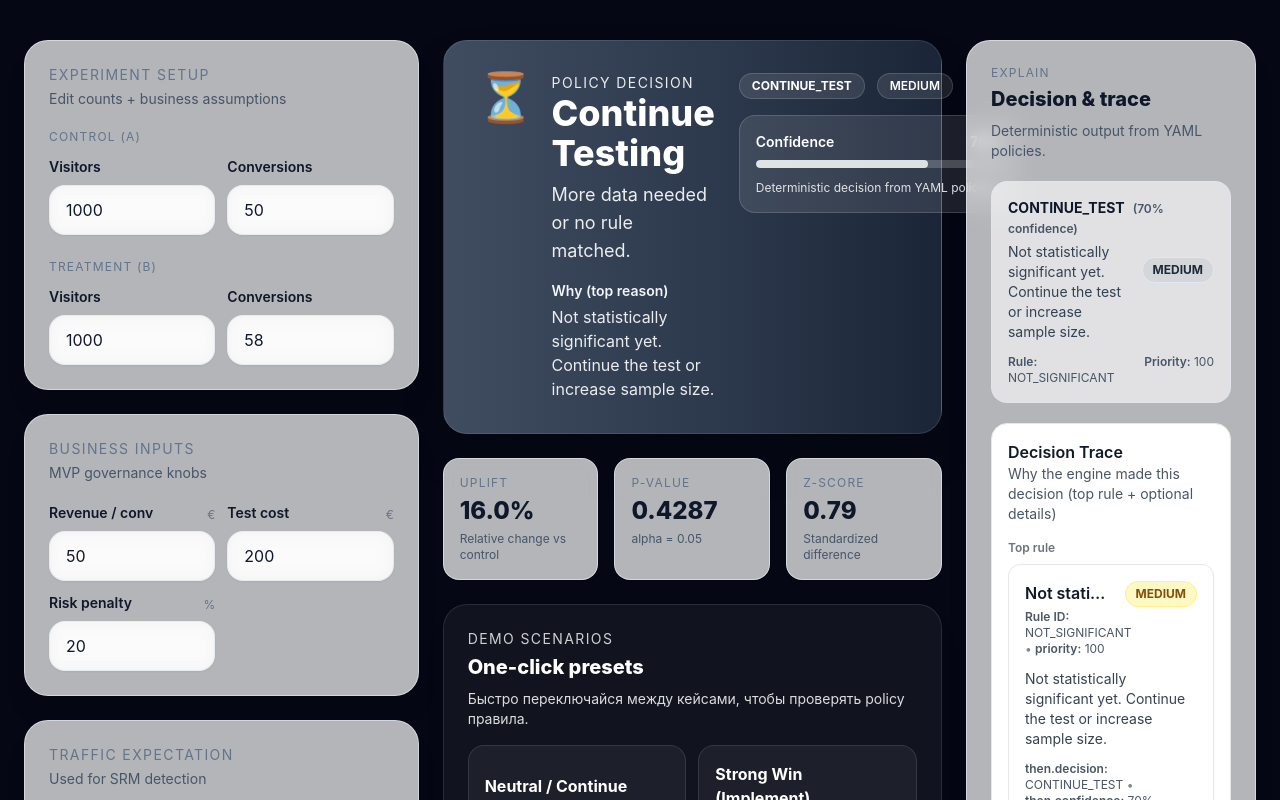
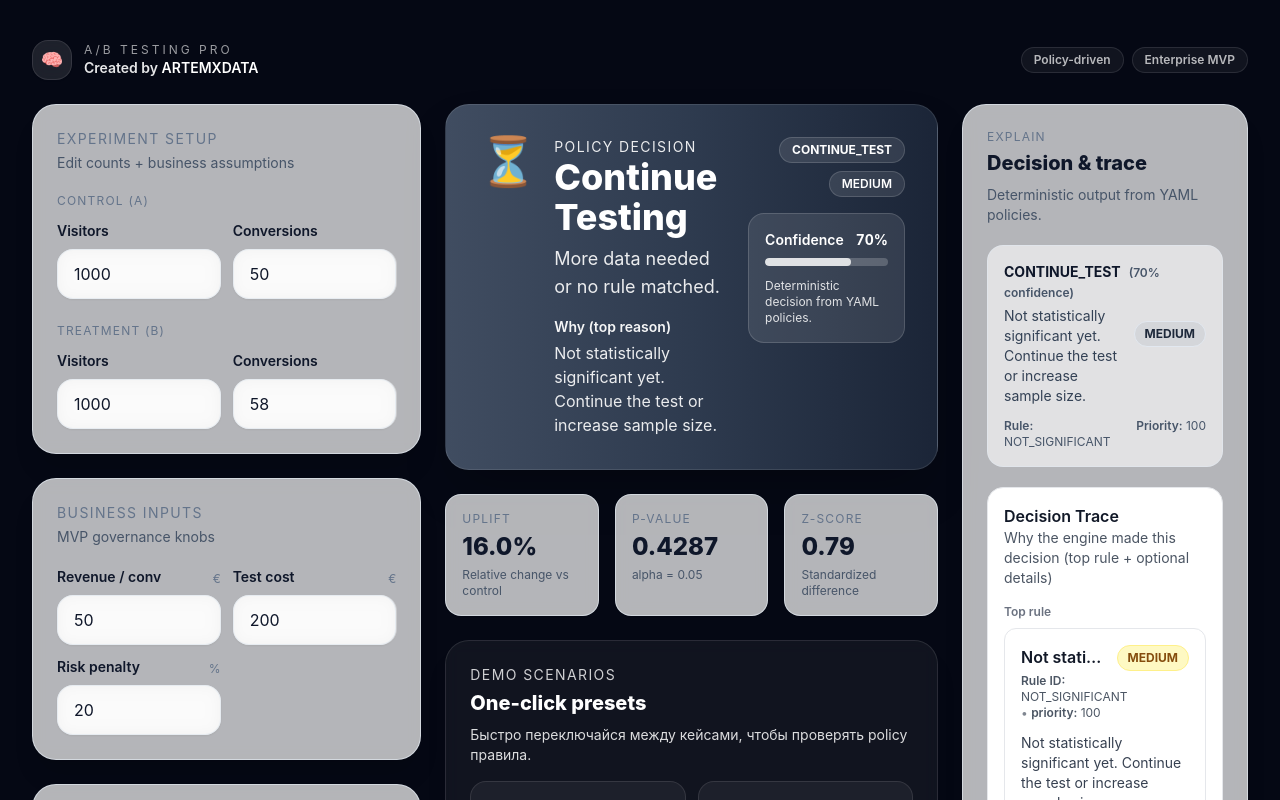
Before and after one commit to artemxdata/ab-testing-pro, a React (Create React App) app: page / in a window 1280 px wide. Shown: the top 800 px of the page. Built offline with nearby package versions, Linux system fonts and the light colour scheme.

Commit message:
ui: add top brand bar (Created by ARTEMXDATA)

```diff
--- a/src/components/ABTestingPro.js
+++ b/src/components/ABTestingPro.js
@@ -264,7 +264,36 @@ const ABTestingPro = () => {
   // ---------- UI ----------
   return (
     <div className="min-h-screen px-6 py-10 text-white bg-[#050814]">
-      <div className="mx-auto max-w-7xl">
+      {/* Top brand bar */}
+      <div className="mx-auto max-w-7xl px-1 sm:px-2 pb-6">
+        <div className="flex items-center justify-between">
+          <div className="flex items-center gap-3">
+            <div className="h-10 w-10 rounded-2xl bg-white/10 border border-white/10 backdrop-blur flex items-center justify-center shadow-sm">
+              <span className="text-lg">🧠</span>
+            </div>
+
+            <div className="leading-tight">
+              <div className="text-xs uppercase tracking-[0.25em] text-white/60">
+                A/B Testing Pro
+              </div>
+              <div className="text-sm font-semibold text-white/90">
+                Created by <span className="text-white">ARTEMXDATA</span>
+              </div>
+            </div>
+          </div>
+
+          <div className="hidden sm:flex items-center gap-2">
+            <span className="px-3 py-1 rounded-full text-xs font-semibold border border-white/10 bg-white/5 text-white/70">
+              Policy-driven
+            </span>
+            <span className="px-3 py-1 rounded-full text-xs font-semibold border border-white/10 bg-white/5 text-white/70">
+              Enterprise MVP
+            </span>
+          </div>
+        </div>
+      </div>
+
+      <div className="mx-auto max-w-7xl px-1 sm:px-2">
         {activeTab === "calculator" && (
           <div className="grid grid-cols-12 gap-6 items-start">
             {/* LEFT — Inputs */}
@@ -330,9 +359,7 @@ const ABTestingPro = () => {
                     value={revenuePerConversion}
                     min={0}
                     step={1}
-                    onChange={(v) =>
-                      setRevenuePerConversion(Number(v || 0))
-                    }
+                    onChange={(v) => setRevenuePerConversion(Number(v || 0))}
                   />
                   <InputField
                     label="Test cost"
--- a/src/ui/DecisionHero.tsx
+++ b/src/ui/DecisionHero.tsx
@@ -21,8 +21,7 @@ function metaByDecision(decision: string) {
         emoji: "🚀",
         title: "Implement Treatment B",
         subtitle: "Rollout is allowed by policy.",
-        tone:
-          "from-emerald-500/90 via-emerald-600/90 to-teal-600/90",
+        tone: "from-emerald-500/90 via-emerald-600/90 to-teal-600/90",
         pill: "bg-emerald-600/20 text-emerald-50 border-emerald-200/20",
       };
     case "REJECT_TREATMENT":
@@ -65,17 +64,25 @@ export default function DecisionHero({ decision, confidence, topRule }: Props) {
   const severity = topRule?.severity || "";
 
   return (
-    <div className={`rounded-3xl p-6 sm:p-8 bg-gradient-to-r ${meta.tone} text-white shadow-2xl border border-white/10`}>
+    <div
+      className={`rounded-3xl p-6 sm:p-8 bg-gradient-to-r ${meta.tone} text-white shadow-2xl border border-white/10 overflow-hidden`}
+    >
       <div className="flex flex-col md:flex-row md:items-start md:justify-between gap-6">
-        <div className="flex gap-4">
-          <div className="text-4xl sm:text-5xl leading-none">{meta.emoji}</div>
-          <div>
+        {/* LEFT */}
+        <div className="flex gap-4 min-w-0">
+          <div className="text-4xl sm:text-5xl leading-none shrink-0">
+            {meta.emoji}
+          </div>
+
+          <div className="min-w-0">
             <div className="text-sm uppercase tracking-widest opacity-90">
               Policy Decision
             </div>
+
             <h2 className="text-3xl sm:text-4xl font-extrabold leading-tight">
               {meta.title}
             </h2>
+
             <p className="mt-2 text-base sm:text-lg opacity-90">
               {meta.subtitle}
             </p>
@@ -84,18 +91,22 @@ export default function DecisionHero({ decision, confidence, topRule }: Props) {
               <div className="text-sm font-semibold opacity-95">
                 Why (top reason)
               </div>
-              <div className="mt-1 text-sm sm:text-base opacity-90">
+              <div className="mt-1 text-sm sm:text-base opacity-90 break-words">
                 {reason}
               </div>
             </div>
           </div>
         </div>
 
-        <div className="shrink-0">
-          <div className="flex items-center gap-3">
-            <span className={`px-3 py-1 rounded-full border text-xs font-bold ${meta.pill}`}>
+        {/* RIGHT */}
+        <div className="w-full md:w-[300px] max-w-full">
+          <div className="flex flex-wrap items-center gap-2 justify-start md:justify-end">
+            <span
+              className={`px-3 py-1 rounded-full border text-xs font-bold ${meta.pill}`}
+            >
               {decision}
             </span>
+
             {severity ? (
               <span className="px-3 py-1 rounded-full border border-white/15 bg-white/10 text-xs font-semibold">
                 {String(severity).toUpperCase()}
@@ -103,10 +114,12 @@ export default function DecisionHero({ decision, confidence, topRule }: Props) {
             ) : null}
           </div>
 
-          <div className="mt-4 rounded-2xl border border-white/15 bg-white/10 p-4 w-full md:w-[280px]">
-            <div className="flex items-center justify-between">
+          <div className="mt-4 rounded-2xl border border-white/15 bg-white/10 p-4 w-full max-w-full">
+            <div className="flex items-center justify-between gap-3">
               <div className="text-sm font-semibold">Confidence</div>
-              <div className="text-sm font-bold">{(conf * 100).toFixed(0)}%</div>
+              <div className="text-sm font-bold tabular-nums">
+                {(conf * 100).toFixed(0)}%
+              </div>
             </div>
 
             <div className="mt-2 h-2 w-full rounded-full bg-white/20 overflow-hidden">
```
